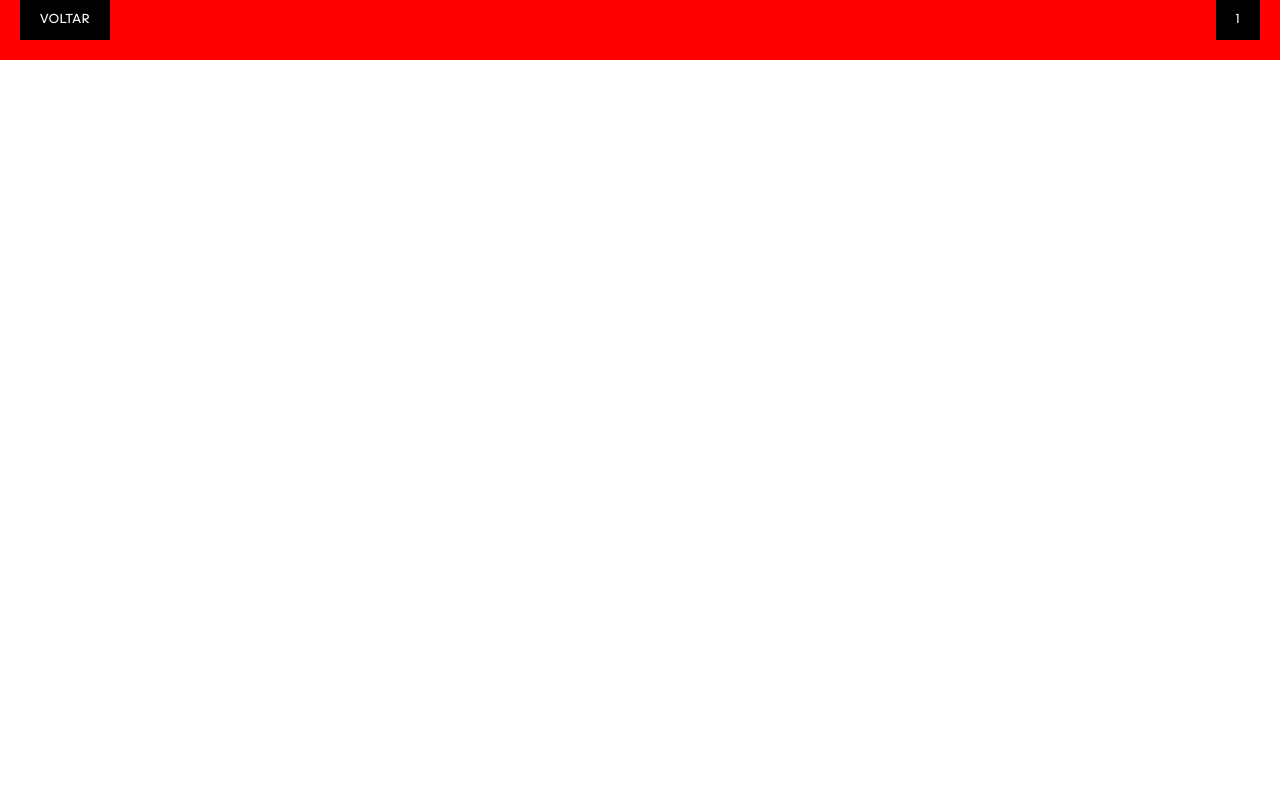
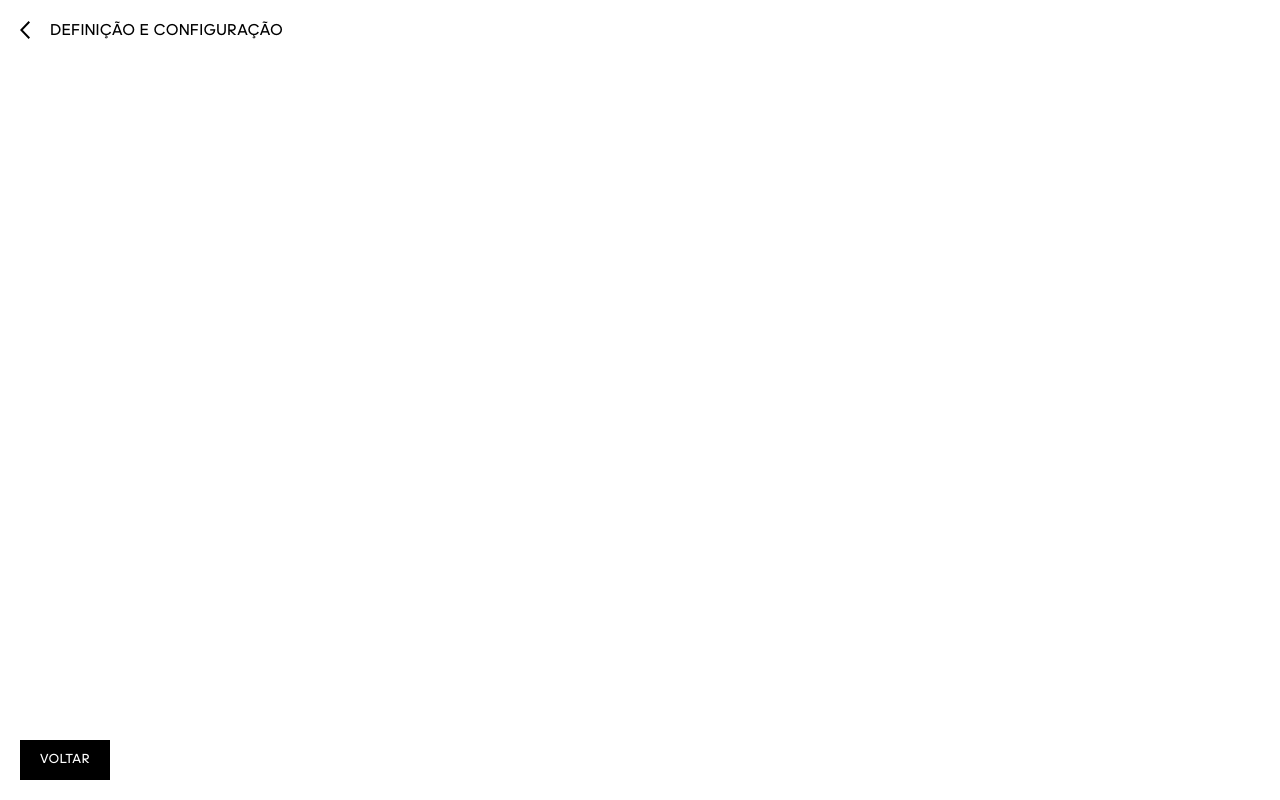
Before and after one commit to csbs1985/na-trave-ngx, an Angular app: page /principal/1 in a window 1280 px wide. Built offline with nearby package versions, Linux system fonts and the light colour scheme.

Commit message:
add rodape definir

```diff
--- a/src/app/definir/definir.component.html
+++ b/src/app/definir/definir.component.html
@@ -1,16 +1,14 @@
-<!-- <p>definir works!</p>
-<button routerLink="/{{paginaSelecionada}}">{{paginaSelecionada}}</button>
-<button routerLink="/principal">principal</button> -->
-
 <section>
   <div class="definir">
-    <div class="rodape botao-duplo">
+    <app-cabecalho [textoCabecalho]="textoCabecalho"></app-cabecalho>
+
+    <div class="definir-rodape botao-duplo">
       <app-botao-voltar class="botao"></app-botao-voltar>
 
       <app-botao
         class="botao"
-        [rotaBotao]="paginaSelecionada"
-        [textoBotao]="paginaSelecionada"
+        [rotaBotao]="rotaBotao"
+        [textoBotao]="textoBotao"
         (cliqueBotao)="selecionarPagina($event)"
       ></app-botao>
     </div>
--- a/src/app/definir/definir.component.scss
+++ b/src/app/definir/definir.component.scss
@@ -1,10 +1,13 @@
 @import '../../sass/styles.scss';
 
 .definir {
-  position: relative;
   height: 100%;
+  position: absolute;
   width: 100%;
-  background-color: red;
 
-  .rodape {}
+  &-rodape {
+    bottom: 0;
+    position: absolute;
+    width: 100%;
+  }
 }
--- a/src/app/definir/definir.component.ts
+++ b/src/app/definir/definir.component.ts
@@ -8,7 +8,9 @@ import { TipoRoute } from '../shared/enum/tipo-route.enum';
   styleUrls: ['./definir.component.scss']
 })
 export class DefinirComponent implements OnInit {
-  paginaSelecionada: string;
+  rotaBotao: string;
+  textoBotao: string;
+  readonly textoCabecalho = 'Definição e configuração';
   readonly pagina = 'pagina';
 
   constructor(
@@ -17,10 +19,26 @@ export class DefinirComponent implements OnInit {
   ) { }
 
   ngOnInit(): void {
-    this.paginaSelecionada = (this.activatedRoute.snapshot.paramMap.get(this.pagina));
+    this.iniciarPagina();
   }
 
-  selecionarPagina(pagina: string) {
+  iniciarPagina(): void {
+    this.rotaBotao = (this.activatedRoute.snapshot.paramMap.get(this.pagina));
+
+    switch (this.rotaBotao) {
+      case TipoRoute.PARTIDA:
+        this.textoBotao = 'partida';
+        break;
+      case TipoRoute.PLACAR:
+        this.textoBotao = 'placar';
+        break;
+      case TipoRoute.SELECIONAR_EQUIPE:
+        this.textoBotao = 'selecionar equipe';
+        break;
+    }
+  }
+
+  selecionarPagina(pagina: string): void {
     this.route.navigate(['/' + TipoRoute.PRINCIPAL, pagina]);
   }
 }
--- a/src/app/definir/definir.module.ts
+++ b/src/app/definir/definir.module.ts
@@ -5,7 +5,9 @@ import { ComponentsModule } from '../shared/components/components.module';
 import { DefinirComponent } from './definir.component';
 
 @NgModule({
-  declarations: [DefinirComponent],
+  declarations: [
+    DefinirComponent
+  ],
   exports: [DefinirComponent],
   imports: [
     CommonModule,
--- a/src/app/principal/principal.component.ts
+++ b/src/app/principal/principal.component.ts
@@ -27,8 +27,7 @@ export class PrincipalComponent {
     private route: Router
   ) { }
 
-  /* tslint:disable:typedef */
-  selecionarPagina(pagina: string) {
+  selecionarPagina(pagina: string): void {
     this.route.navigate(['/' + TipoRoute.PRINCIPAL, pagina]);
   }
 }
--- a/src/app/shared/components/botao-voltar/botao-voltar.component.ts
+++ b/src/app/shared/components/botao-voltar/botao-voltar.component.ts
@@ -6,14 +6,13 @@ import { Component } from '@angular/core';
   templateUrl: './botao-voltar.component.html'
 })
 export class BotaoVoltarComponent {
-
   readonly voltar = 'voltar';
 
   constructor(
-    private _location: Location
+    private location: Location
   ) { }
 
-  selecionarBotao() {
-    this._location.back();
+  selecionarBotao(): void {
+    this.location.back();
   }
 }
--- a/src/app/shared/components/components.module.ts
+++ b/src/app/shared/components/components.module.ts
@@ -2,14 +2,18 @@ import { CommonModule } from '@angular/common';
 import { CUSTOM_ELEMENTS_SCHEMA, NgModule } from '@angular/core';
 import { BotaoVoltarComponent } from './botao-voltar/botao-voltar.component';
 import { BotaoComponent } from './botao/botao.component';
+import { CabecalhoComponent } from './cabecalho/cabecalho.component';
 
 @NgModule({
   declarations: [
-    BotaoComponent, BotaoVoltarComponent
+    BotaoComponent,
+    BotaoVoltarComponent,
+    CabecalhoComponent
   ],
   exports: [
     BotaoComponent,
-    BotaoVoltarComponent
+    BotaoVoltarComponent,
+    CabecalhoComponent
   ],
   imports: [CommonModule],
   schemas: [CUSTOM_ELEMENTS_SCHEMA]
--- a/src/sass/_botao.scss
+++ b/src/sass/_botao.scss
@@ -10,7 +10,7 @@
     font-family: 'adineue-regular';
     letter-spacing: $espaco-letra;
     line-height: $tamanho-g;
-    margin: 0 0 $tamanho-m $tamanho-m;
+    margin: $tamanho-m 0 $tamanho-m $tamanho-m;
     padding: 0 $tamanho-m;
     position: relative;
     text-decoration: none;
```
